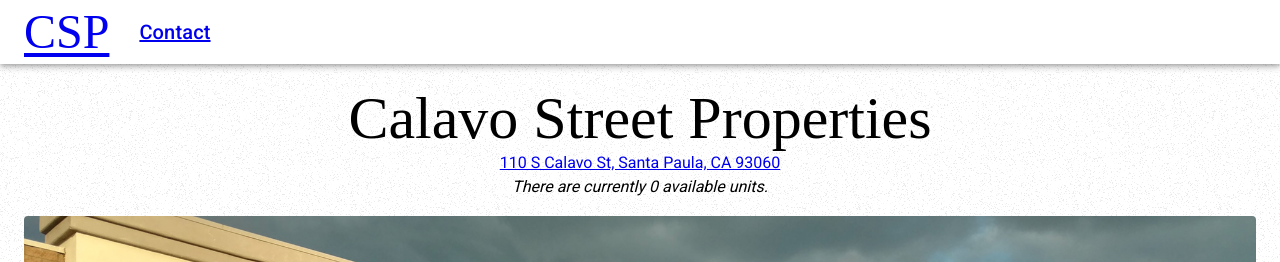
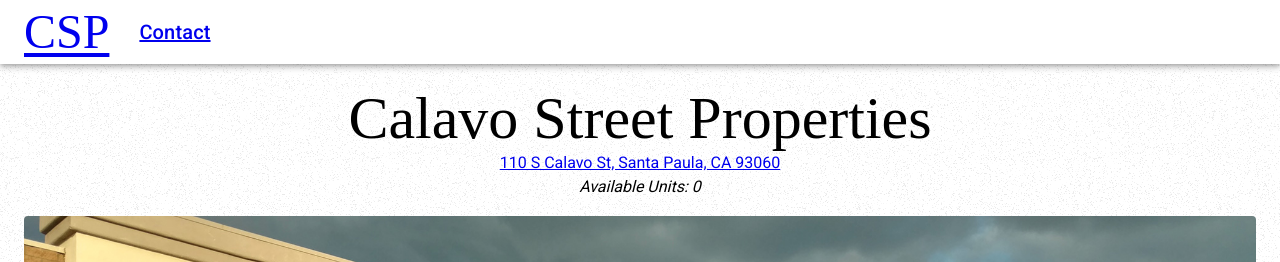
Before and after one commit to brianjp93/calavo, a React (Create React App) app: page / in a window 1280 px wide. Shown: the top 262 px of the page. Built offline with nearby package versions, Linux system fonts and the light colour scheme; a web font is replaced by a local one.

Commit message:
change language stuff

```diff
--- a/src/components/general/home.jsx
+++ b/src/components/general/home.jsx
@@ -42,7 +42,7 @@ function Home(){
                     </div>
 
                     <div style={{fontStyle: 'italic', paddingTop: 5}}>
-                        There are currently {avail} available units.
+                        Available Units: {avail}
                     </div>
                 </div>
                 <img
```
